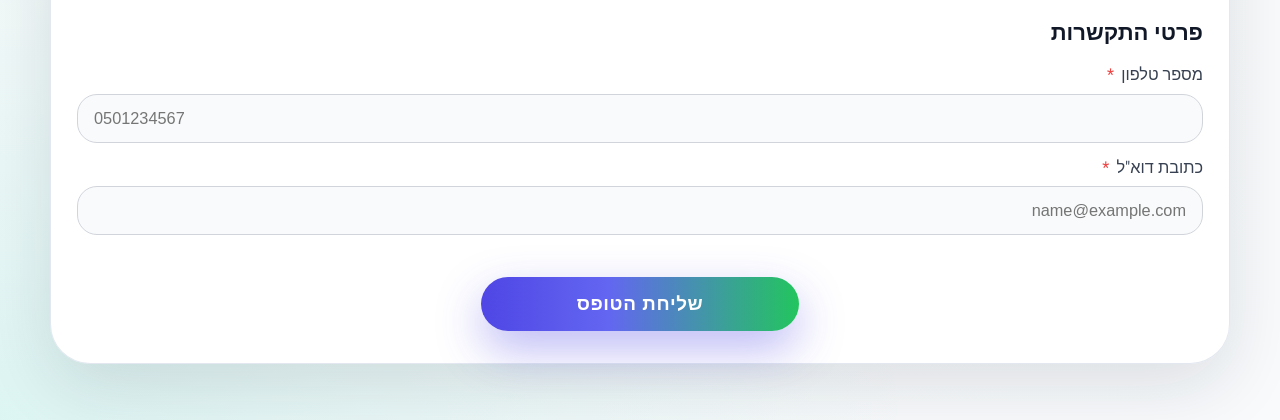
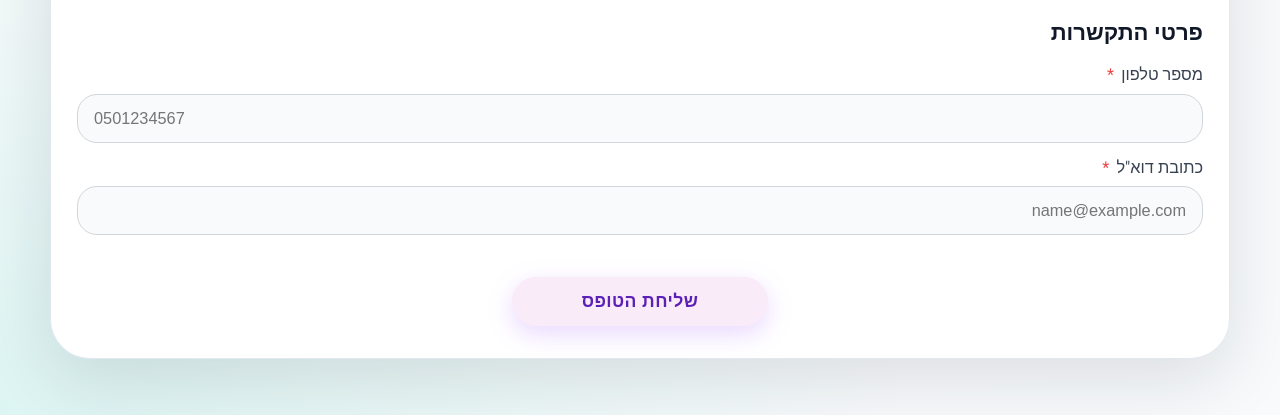
Before and after one commit to 1not2me/mentor-mapping-survey, a Flask app: page / in a window 1280 px wide. Shown: the part 2444-2864 px from the top of the page. Run offline with Flask 3, Linux system fonts and the light colour scheme.

Commit message:
Update style.css

```diff
--- a/static/style.css
+++ b/static/style.css
@@ -340,27 +340,34 @@ textarea:focus {
   padding-top: 30px;
 }
 
+/* כפתור שליחת הטופס */
 button[type="submit"] {
-  padding: 16px 96px;
-  font-size: 1.18rem;
+  padding: 14px 70px;
+  font-size: 1.1rem;
   border: none;
   border-radius: 999px;
   cursor: pointer;
-  background: linear-gradient(90deg, #4f46e5 0%, #6366f1 40%, #22c55e 100%);
-  color: #ffffff;
-  font-weight: 600;
-  letter-spacing: 0.6px;
-  box-shadow: 0 18px 46px rgba(79,70,229,0.38);
-  transition: transform 0.16s ease, box-shadow 0.16s ease, opacity 0.16s ease;
+  background-color: #faebf9; /* 💗 צבע בהיר ועדין */
+  color: #5b21b6; /* טקסט סגול כהה */
+  font-weight: 700;
+  letter-spacing: 0.4px;
+  box-shadow: 0 8px 25px rgba(170, 102, 255, 0.25); /* הצללה רכה */
+  transition: all 0.25s ease;
+  display: inline-flex;
+  align-items: center;
+  justify-content: center;
+  gap: 8px; /* מרווח לאייקון אם יש */
 }
 
+/* אפקט מעבר */
 button[type="submit"]:hover {
+  background-color: #f5d9f3; /* טיפה יותר כהה */
+  box-shadow: 0 10px 30px rgba(170, 102, 255, 0.35);
   transform: translateY(-2px);
-  box-shadow: 0 24px 60px rgba(79,70,229,0.42);
-  opacity: 0.97;
 }
 
+/* אפקט לחיצה */
 button[type="submit"]:active {
   transform: translateY(1px);
-  box-shadow: 0 12px 28px rgba(79,70,229,0.3);
+  box-shadow: 0 5px 15px rgba(170, 102, 255, 0.2);
 }
```
